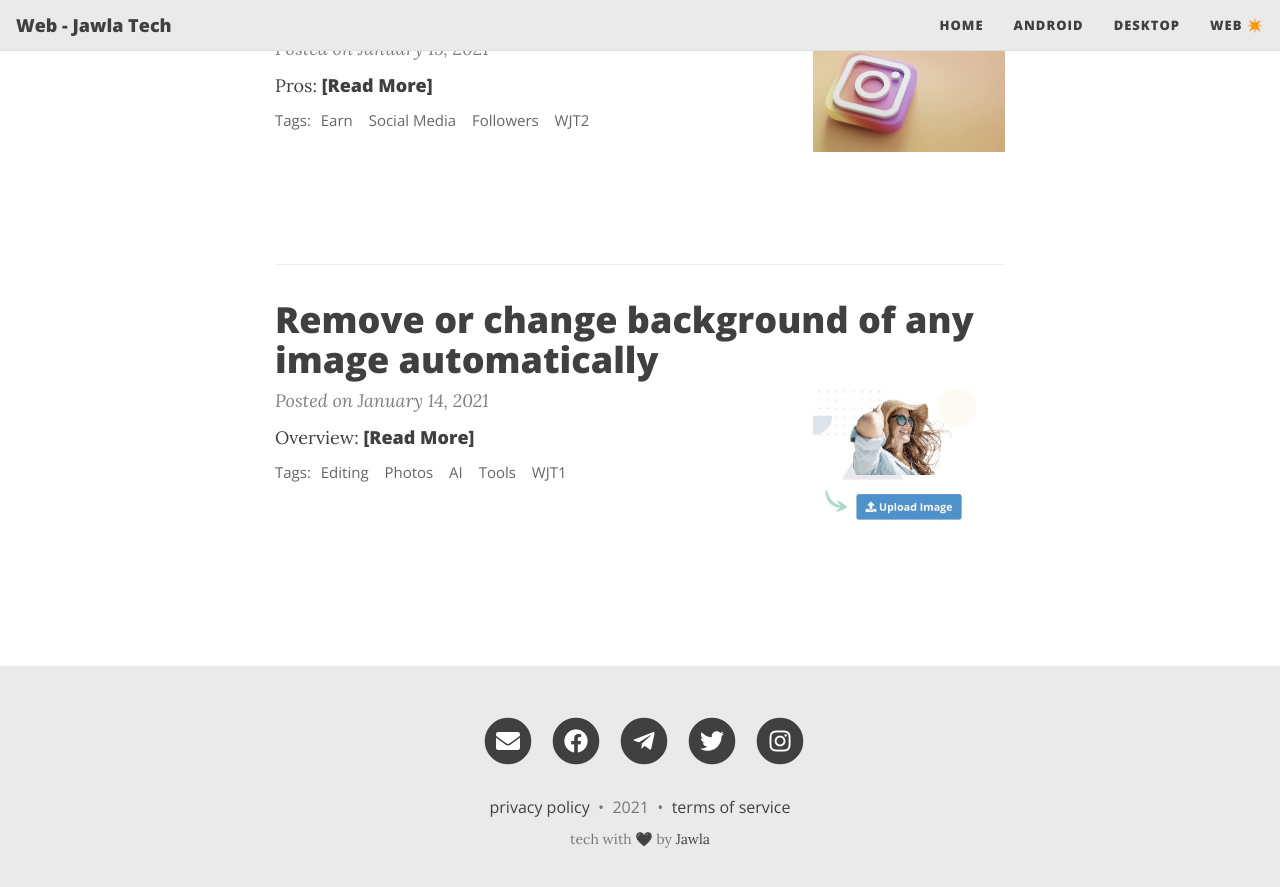
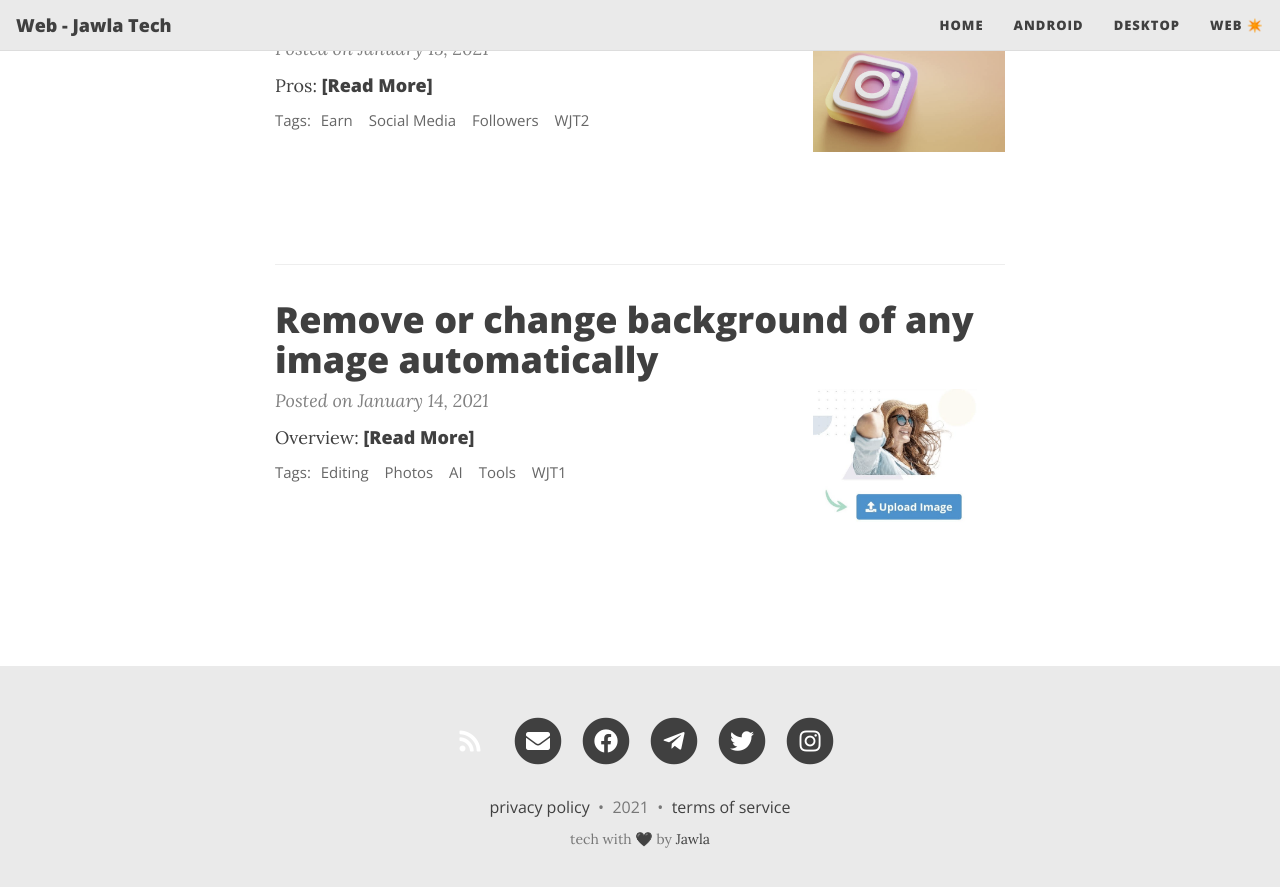
Before and after one commit to cukapd/wjt, a Jekyll site: the page built from index.html, in a window 1280 px wide and 900 px high, scrolled down 743 px. Shown: the top 887 px of the window. Built offline with Jekyll 4.4.1, drawn with Linux system fonts in a browser that asks for light colours; nearby versions of some CDN libraries; the list of posts is cut into pages by our own code.

Commit message:
Update social-networks-links.html

```diff
--- a/_includes/social-networks-links.html
+++ b/_includes/social-networks-links.html
@@ -3,13 +3,13 @@
 {%- if site.rss-description -%}
   <li class="list-inline-item">
     <a href="{{ '/feed.xml' | relative_url }}" title="RSS">
+      <span class="fa-stack fa-lg" aria-hidden="true">
 <!--
-      <span class="fa-stack fa-lg" aria-hidden="true">
         <i class="fas fa-circle fa-stack-2x"></i>
+-->
         <i class="fas fa-rss fa-stack-1x fa-inverse"></i>
       </span>
       <span class="sr-only">RSS</span>
--->
     </a>
   </li>
 {%- endif -%}
```
